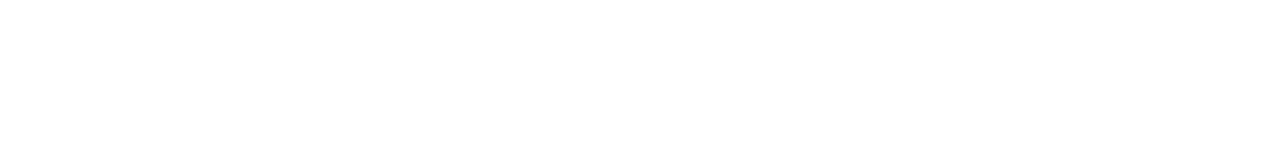
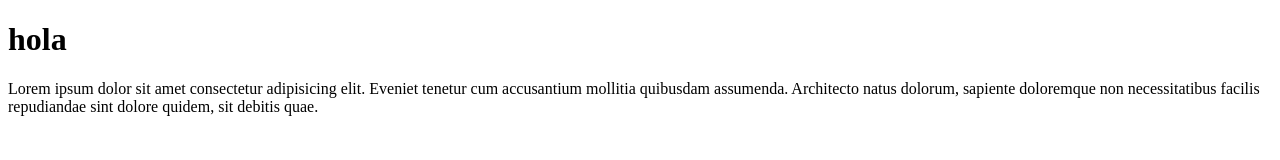
Before and after one commit to FabianGuar/guar2, a plain HTML site: page index.html in a window 1280 px wide. Drawn offline with Linux system fonts and the light colour scheme.

Commit message:
index.html

```diff
--- a/index.html
+++ b/index.html
@@ -6,6 +6,7 @@
     <title>Document</title>
 </head>
 <body>
-
+    <h1>hola</h1>
+    <p>Lorem ipsum dolor sit amet consectetur adipisicing elit. Eveniet tenetur cum accusantium mollitia quibusdam assumenda. Architecto natus dolorum, sapiente doloremque non necessitatibus facilis repudiandae sint dolore quidem, sit debitis quae.</p>
 </body>
 </html>
```
